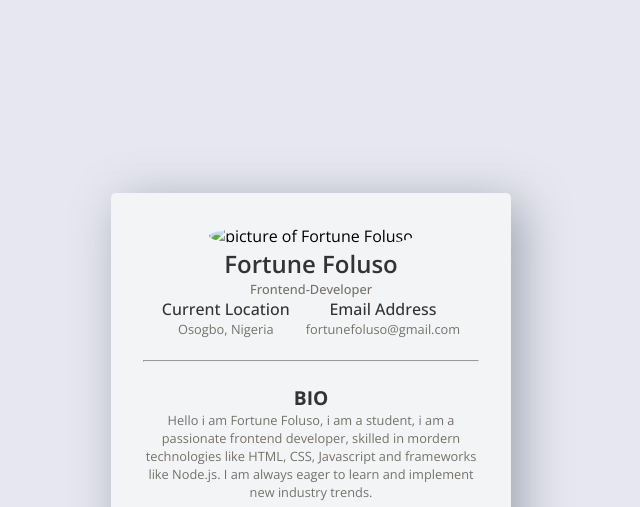
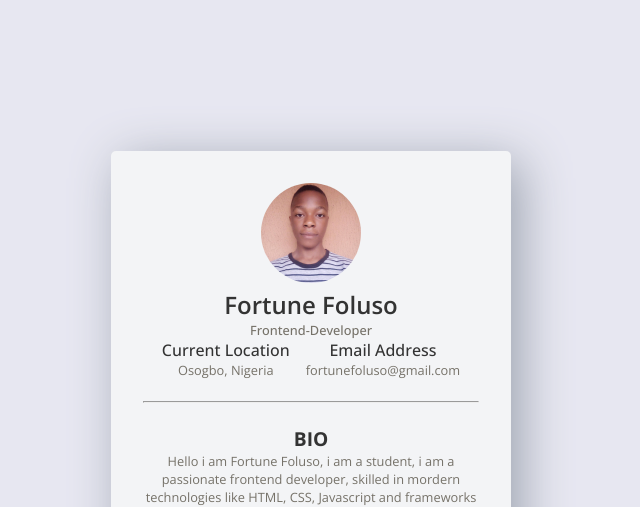
Before and after one commit to Fortune-tech366/Profile-Card, a plain HTML site: page index.html in a window 1280 px wide. Shown: the top 507 px of the page, without its empty margins (329-969 px from the left). Drawn offline with nearby package versions, Linux system fonts and the light colour scheme.

Commit message:
Update index.html

```diff
--- a/index.html
+++ b/index.html
@@ -12,7 +12,7 @@
 </head>
 <body>
     <div class="profile__card">
-        <img src="img/profile__pic.jpg" alt="picture of Fortune Foluso" data-testid="profilePicture">
+        <img src="profile__pic.jpg" alt="picture of Fortune Foluso" data-testid="profilePicture">
         <h4 class="name" data-testid="fullName">Fortune Foluso</h4>
         <p class="jobTitle" data-testid="jobTitle">Frontend-Developer</p>
         <div class="profile__details">
```
